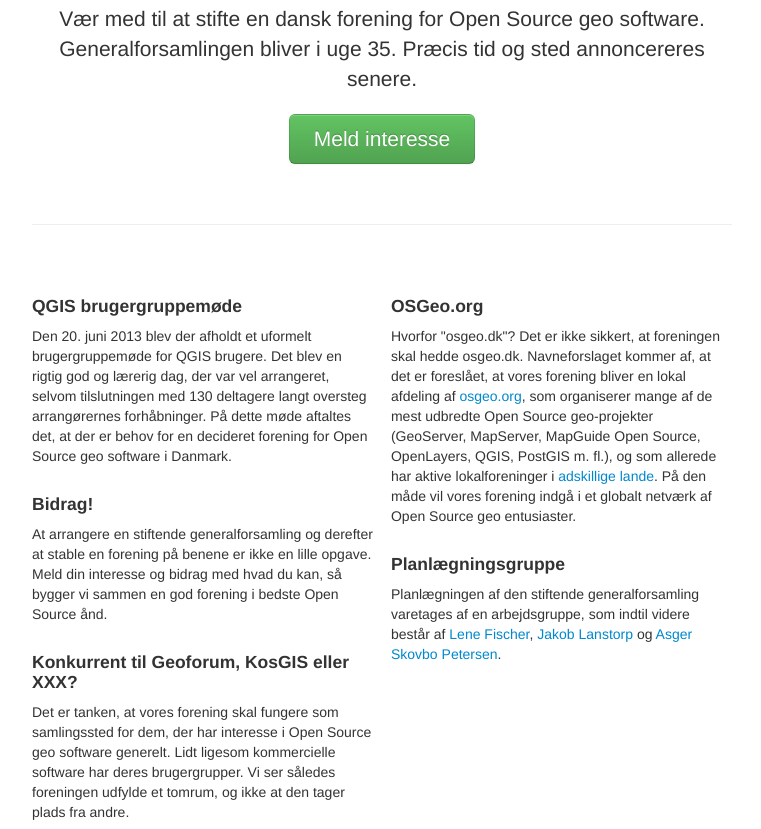
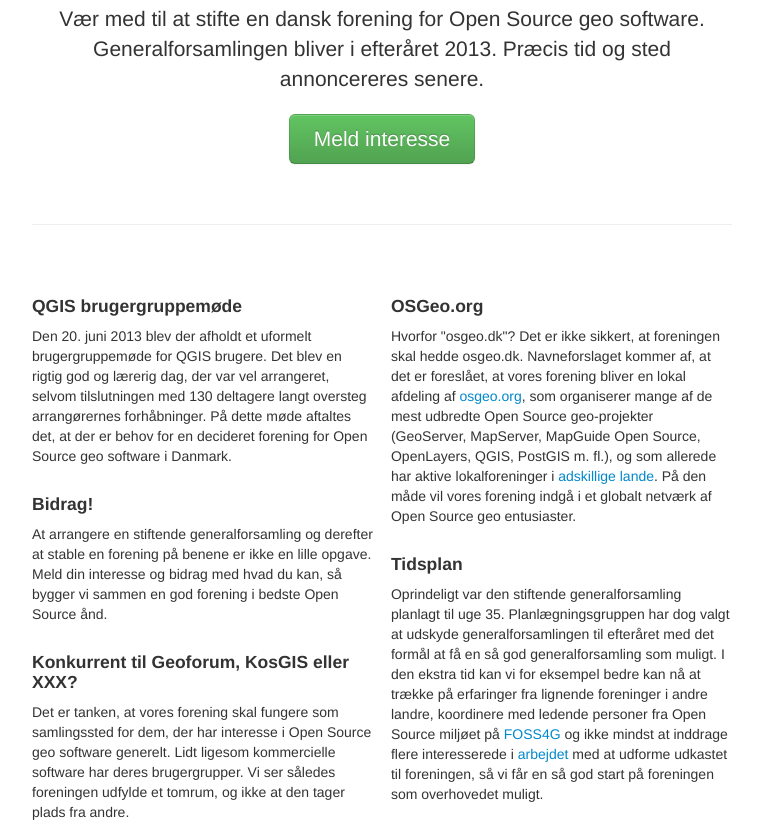
Before and after one commit to AsgerPetersen/osgeo.dk, a plain HTML site: page index.html in a window 1280 px wide. Shown: the part 262-1091 px from the top of the page, without its empty margins (258-1019 px from the left). Drawn offline with nearby package versions, Linux system fonts and the light colour scheme; files whose address does not match are found by name.

Commit message:
Tekst vedrørende udsættelse af generalforsamling

```diff
--- a/index.html
+++ b/index.html
@@ -78,7 +78,7 @@
 
       <div class="jumbotron">
         <h1>Stiftende generalforsamling!</h1>
-        <p class="lead">Vær med til at stifte en dansk forening for Open Source geo software. Generalforsamlingen bliver i uge 35. Præcis tid og sted annoncereres senere.</p>
+        <p class="lead">Vær med til at stifte en dansk forening for Open Source geo software. Generalforsamlingen bliver i efteråret 2013. Præcis tid og sted annoncereres senere.</p>
         <a class="btn btn-large btn-success" href="https://docs.google.com/forms/d/1Z1sa5aPZKkSOchj75yoPt_-CpnVmislS-26K9h_8R6o/viewform" target="_blank">Meld interesse</a>
       </div>
 
@@ -109,6 +109,13 @@
 		  Open Source geo-projekter (GeoServer, MapServer, MapGuide Open Source, OpenLayers, QGIS, PostGIS m. fl.), og som allerede har aktive
 		  lokalforeninger i <a href="http://www.osgeo.org/content/chapters/index.html" target="_blanbk">adskillige lande</a>. På den måde vil vores forening
 		  indgå i et globalt netværk af Open Source geo entusiaster.</p>
+
+          <h4>Tidsplan</h4>
+            <p>Oprindeligt var den stiftende generalforsamling planlagt til uge 35. Planlægningsgruppen har dog valgt at udskyde generalforsamlingen
+                til efteråret med det formål at få en så god generalforsamling som muligt. I den ekstra tid kan vi for eksempel bedre kan nå at trække på
+                erfaringer fra lignende foreninger i andre landre, koordinere med ledende personer fra Open Source miljøet på
+                <a href="http://2013.foss4g.org/" target="_blank">FOSS4G</a> og ikke mindst at inddrage flere interesserede i
+                <a href="http://www.frivillighed.dk/Webnodes/da/Web/Public/Publikationer/Pjecer+om+frivilligt+arbejde/N%E5r+I+stifter+en+forening" target="_blank">arbejdet</a> med at udforme udkastet til foreningen, så vi får en så god start på foreningen som overhovedet muligt.</p>
 
           <h4>Planlægningsgruppe</h4>
           <p>Planlægningen af den stiftende generalforsamling varetages af en arbejdsgruppe, som indtil videre består af <a href="mailto:lfi@life.ku.dk">Lene Fischer</a>,
```
